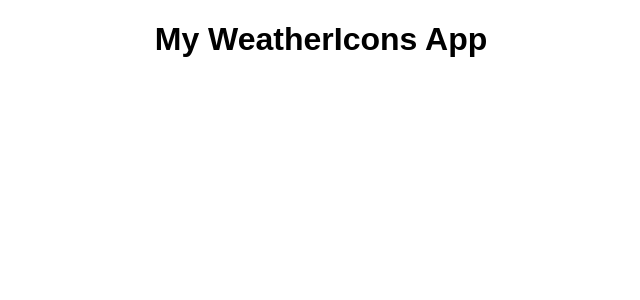
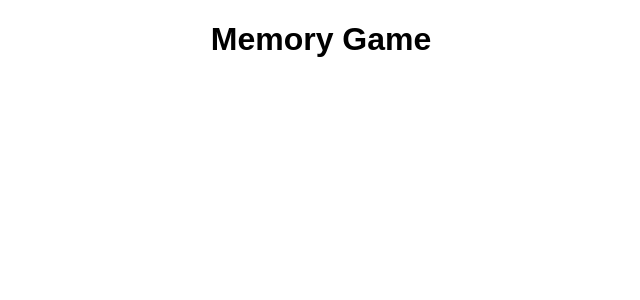
Before and after one commit to hakeymmhd/Base-React-App, a React (Create React App) app: page / in a window 1280 px wide. Shown: the top 300 px of the page, without its empty margins (319-959 px from the left). Built offline with nearby package versions, Linux system fonts and the light colour scheme.

Commit message:
new branch

```diff
--- a/src/App.js
+++ b/src/App.js
@@ -4,7 +4,7 @@ import "./styles.css";
 export default function App() {
   return (
     <div className="App">
-      <h1>My WeatherIcons App</h1>
+      <h1>Memory Game</h1>
     </div>
   );
 }
```
